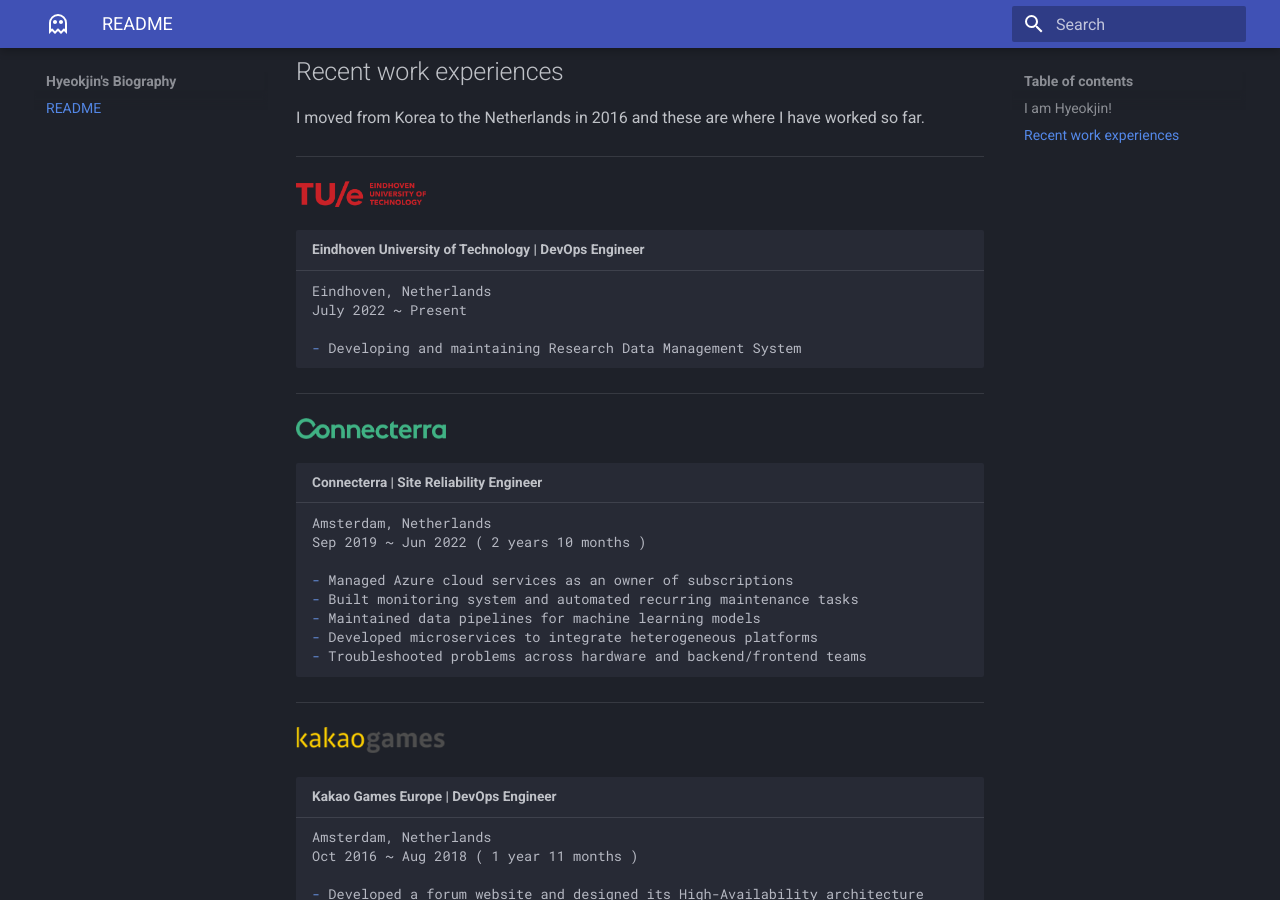
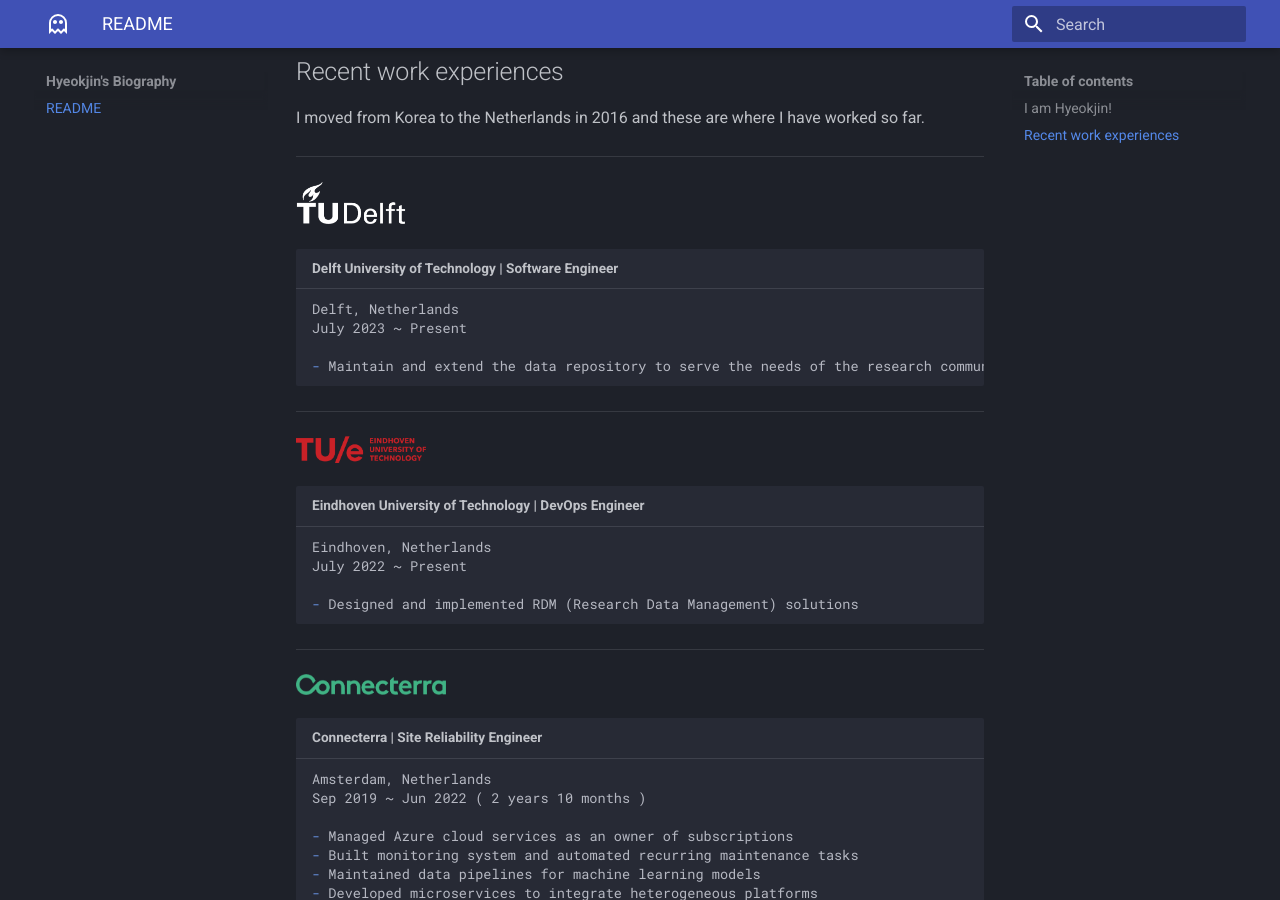
Before and after one commit to H-Kwon/h-kwon.github.io, an MkDocs documentation site: the page built from docs/index.md, in a window 1280 px wide and 900 px high, scrolled down 1420 px. Built offline with MkDocs 1.6.1 and Material for MkDocs 9.7.7, drawn with Linux system fonts in a browser that asks for light colours.

Commit message:
Update work experience for TU Delft.

````diff
--- a/docs/index.md
+++ b/docs/index.md
@@ -21,17 +21,30 @@
 
 ---
 
+![TUDelft](/assets/images/TUDelft_logo_white_crop.png){ align=left, width="110" }
+
+``` markdown title="Delft University of Technology | Software Engineer"
+Delft, Netherlands
+July 2023 ~ Present
+
+- Maintain and extend the data repository to serve the needs of the research community
+```
+
+---
+
 ![TUe](/assets/images/tue_logo2.png){ align=left, width="130" }
+
 ``` markdown title="Eindhoven University of Technology | DevOps Engineer"
 Eindhoven, Netherlands
 July 2022 ~ Present
 
-- Developing and maintaining Research Data Management System
+- Designed and implemented RDM (Research Data Management) solutions
 ```
 
 ---
 
 ![Connecterra](/assets/images/connecterra_logo0.png){ align=left, width="150" }
+
 ``` markdown title="Connecterra | Site Reliability Engineer"
 Amsterdam, Netherlands
 Sep 2019 ~ Jun 2022 ( 2 years 10 months )
@@ -46,6 +59,7 @@
 ---
 
 ![KakaoGamesEurope](/assets/images/kakao_games_logo.png){ align=left, width="150" }
+
 ``` markdown title="Kakao Games Europe | DevOps Engineer"
 Amsterdam, Netherlands
 Oct 2016 ~ Aug 2018 ( 1 year 11 months )
````
Also changed, not shown: docs/assets/images/TUDelft_logo.png (added), docs/assets/images/TUDelft_logo_white.png (added), docs/assets/images/TUDelft_logo_white_crop.png (added).
